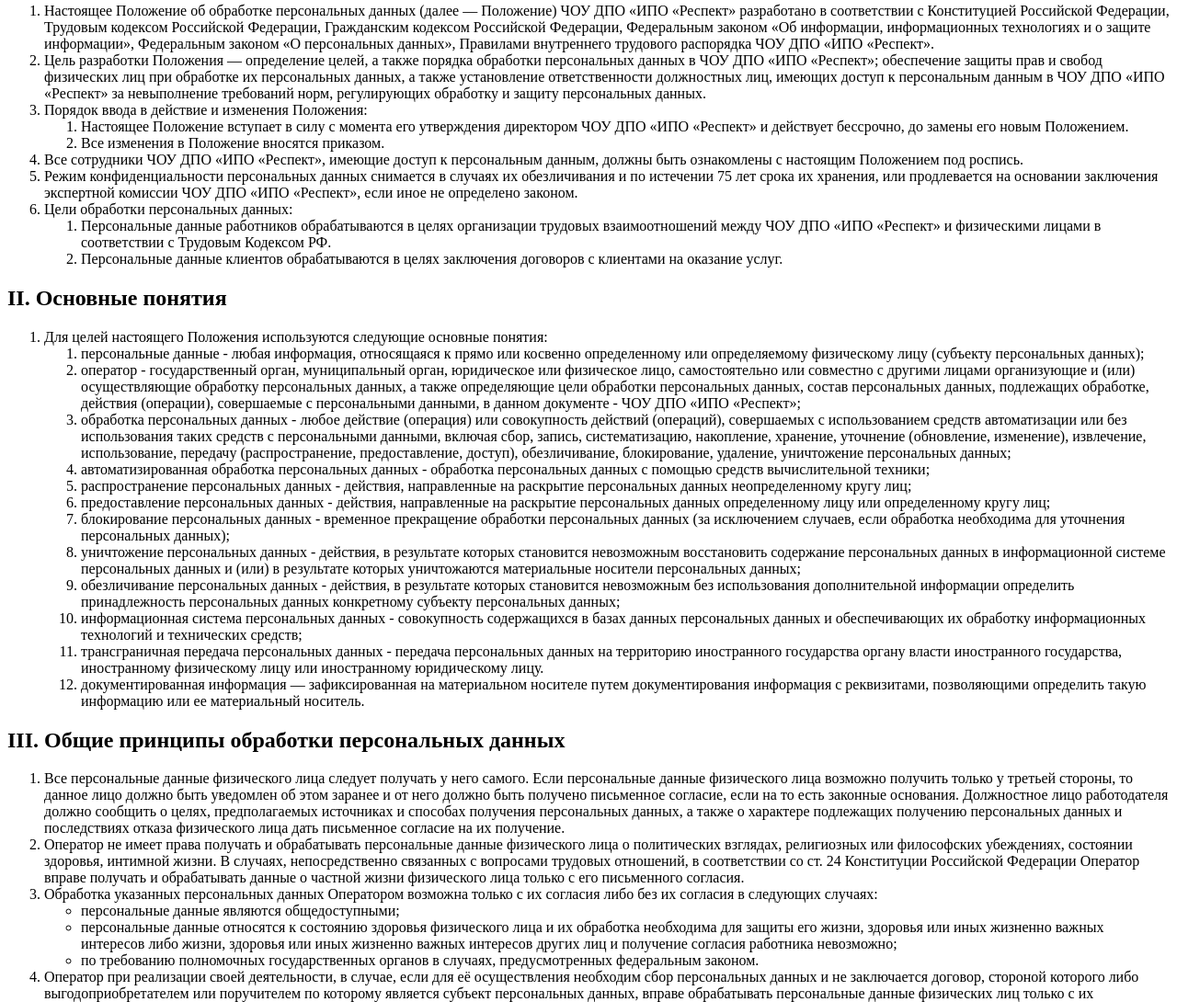
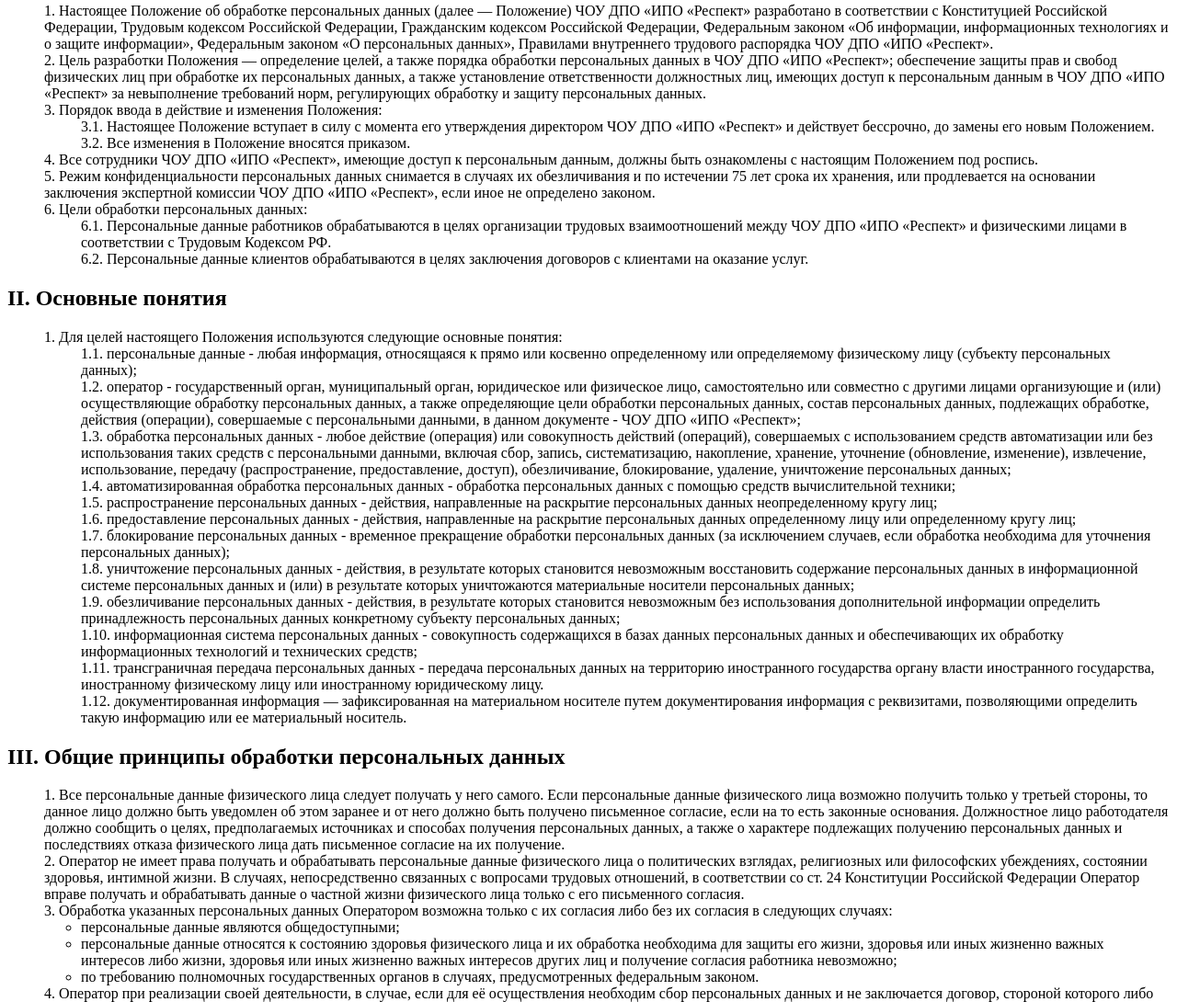
Before and after one commit to Julianarey88/personal-info, a plain HTML site: page index.html in a window 1280 px wide. Shown: the part 397-1487 px from the top of the page at 92% size. Drawn offline with Linux system fonts and the light colour scheme.

Commit message:
Add files via upload
итоговая версия по исходнику

```diff
--- /dev/null
+++ b/css/style.css
@@ -0,0 +1,16 @@
+ol {
+    list-style: none ;
+    counter-reset: li;
+}
+
+li:before {
+    counter-increment: li;
+    content:counters(li, ".") ". ";
+}
+ul {
+    list-style-type: circle;
+}
+ul li:before {
+   counter-increment: none;
+   content: " ";
+}
--- a/index.html
+++ b/index.html
@@ -5,11 +5,12 @@
     <meta charset="UTF-8">
     <meta http-equiv="X-UA-Compatible" content="IE=edge">
     <meta name="viewport" content="width=device-width, initial-scale=1.0">
+    <link rel="stylesheet" href="/css/style.css">
     <title> Положение об обработке персональных данных</title>
-
+    <link rel="stylesheet" href="css/style.css">
 </head>
 
-<body>
+    <body>
     <div class="main">
         <table width="100%">
             <tbody>
@@ -39,7 +40,7 @@
                 также установление ответственности должностных лиц, имеющих доступ к персональным данным в ЧОУ ДПО «ИПО
                 «Респект» за невыполнение требований норм, регулирующих обработку и защиту персональных данных.
             </li>
-            <li>Порядок ввода в действие и изменения Положения:</li>
+            <li>Порядок ввода в действие и изменения Положения:
             <ol>
                 <li> Настоящее Положение вступает в силу с момента его утверждения директором ЧОУ ДПО «ИПО «Респект» и
                     действует бессрочно, до замены его новым Положением.
@@ -146,7 +147,7 @@
                 только с его письменного согласия.
             </li>
             <li>Обработка указанных персональных данных Оператором возможна только с их согласия либо без их согласия в
-                следующих случаях:</li>
+                следующих случаях:
             <ul>
                 <li>
                     персональные данные являются общедоступными;</li>
@@ -244,15 +245,14 @@
                 пенсионном страховании, данные о налоговом учете.
             </li>
             <li>Порядок сбора и обработки персональных данных, сопровождающий процесс оформления трудовых отношений
-                работника Оператора при его приеме, переводе и увольнении:</li>
+                работника Оператора при его приеме, переводе и увольнении:
             <ol>
                 <li>Информация, представляемая работником при поступлении на работу к Оператору, должна иметь
                     документальную форму. При заключении трудового договора в соответствии со ст. 65 Трудового кодекса
                     Российской Федерации лицо, поступающее на работу, предъявляет работодателю:
                     <ul>
                         <li> паспорт или иной документ, удостоверяющий личность;</li>
-                        <li>
-                            трудовую книжку, за исключением случаев, когда трудовой договор заключается впервые или
+                        <li> трудовую книжку, за исключением случаев, когда трудовой договор заключается впервые или
                             работник поступает на работу на условиях совместительства, либо трудовая книжка у работника
                             отсутствует в связи с ее утратой или по другим причинам;</li>
                         <li> страховое свидетельство государственного пенсионного страхования;</li>
@@ -268,7 +268,8 @@
                     данные работника:
                 <ul>
                     <li> общие сведения (Ф.И.О. работника, дата рождения, место рождения, гражданство, образование,
-                        профессия, стаж работы, состояние в браке, паспортные данные);</li>
+                        профессия, стаж работы, состояние в браке, паспортные данные);
+                    </li>
                     <li> данные о приеме на работу;</li>
                 </ul>
                 В дальнейшем в личную карточку вносятся:
```
